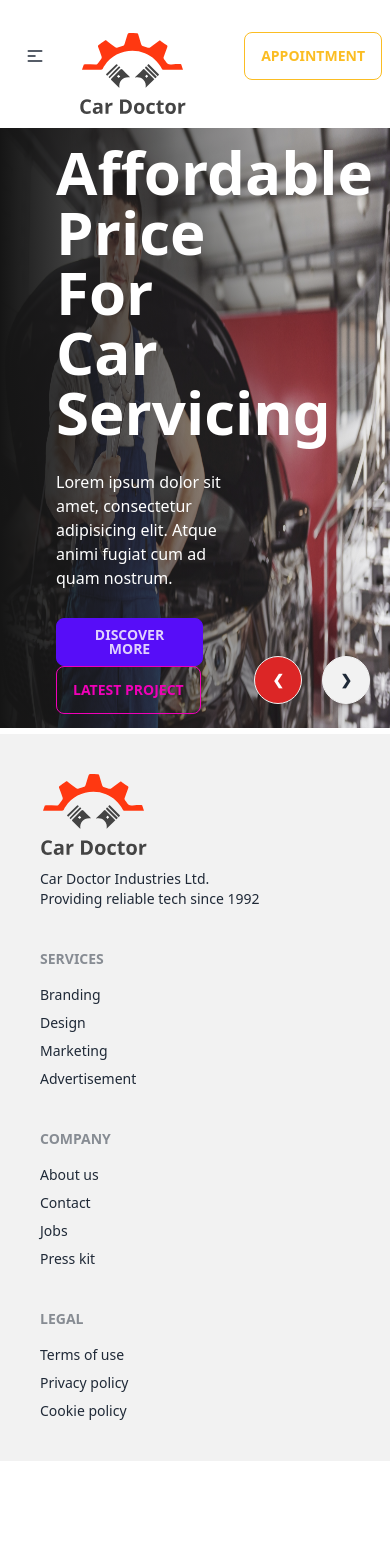
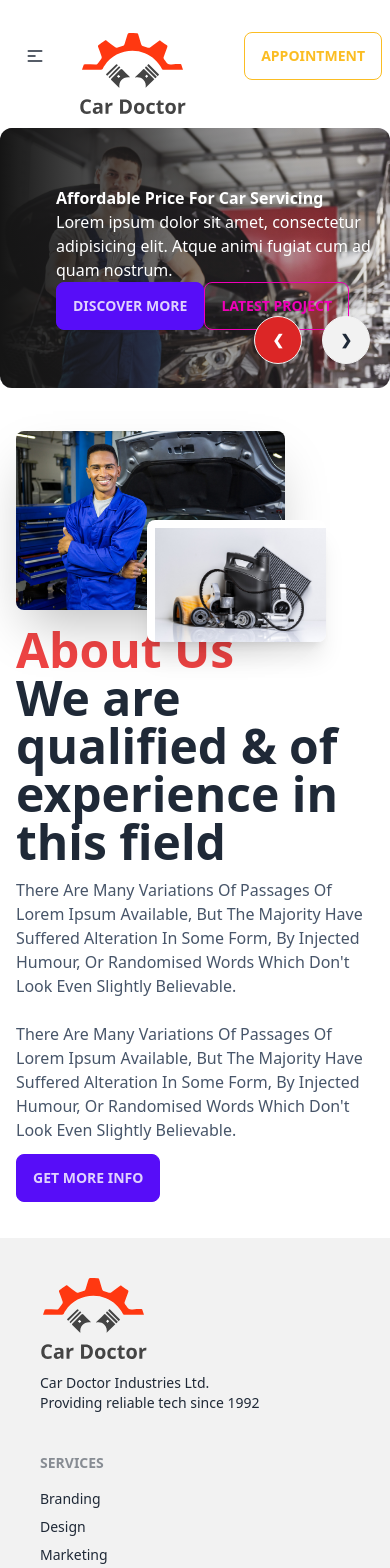
Before and after one commit to ras1k/car-doctor-client, a React (Vite) app: page / in a window 390 px wide. Shown: the top 1568 px of the page. Before the commit the page ends 1461 px from the top, so only its background shows below. Built offline with nearby package versions, Linux system fonts and the light colour scheme.

Commit message:
hero added

```diff
--- /dev/null
+++ b/src/pages/Home/About/About.jsx
@@ -0,0 +1,27 @@
+import React from 'react';
+import person from '../../../assets/images/about_us/person.jpg'
+import parts from '../../../assets/images/about_us/parts.jpg'
+
+const About = () => {
+    return (
+        <div>
+            <div className="hero min-h-screen">
+                <div className="hero-content flex-col lg:flex-row">
+                    <div className='lg:w-1/2 relative'>
+                        <img src={person} className="w-3/4 rounded-lg shadow-2xl" />
+                        <img src={parts} className="w-1/2 absolute right-12 top-1/2 rounded-lg border-white border-l-8 border-t-8 shadow-xl" />
+                    </div>
+                    <div className='lg:w-1/2'>
+                        <h1 className="text-5xl text-red-500 font-bold">About Us</h1>
+                        <h1 className="text-5xl font-bold">We are qualified & of experience in this field</h1>
+                        <p className="py-3 text-slate-600">There Are Many Variations Of Passages Of Lorem Ipsum Available, But The Majority Have Suffered Alteration In Some Form, By Injected Humour, Or Randomised Words Which Don't Look Even Slightly Believable.</p>
+                        <p className="py-3 text-slate-600">There Are Many Variations Of Passages Of Lorem Ipsum Available, But The Majority Have Suffered Alteration In Some Form, By Injected Humour, Or Randomised Words Which Don't Look Even Slightly Believable.</p>
+                        <button className="btn btn-primary">Get More Info</button>
+                    </div>
+                </div>
+            </div>
+        </div>
+    );
+};
+
+export default About;
--- a/src/pages/Home/Banner/Banner.jsx
+++ b/src/pages/Home/Banner/Banner.jsx
@@ -8,17 +8,17 @@
 
 const Banner = () => {
     return (
-        <div className="carousel w-full h-[600px]">
+        <div className="carousel md:w-full md:h-[500px]">
             <div id="slide1" className="carousel-item relative w-full">
-                <img src={img1} className="w-full" />
-                <div className="absolute flex items-center h-full  gap-5 left-0 top-0 pl-14 bottom-0 bg-gradient-to-r from-[#151515] to-[rgba(21- 21- 21- 0)] ">
-                    <div className='text-white space-y-7 w-1/2'>
-                        <h2 className='text-6xl font-bold'>
+                <img src={img1} className="w-full rounded-xl" />
+                <div className="absolute rounded-xl flex items-center h-full  gap-5 left-0 top-0 pl-14 bottom-0 bg-gradient-to-r from-[#151515] to-[rgba(21- 21- 21- 0)] ">
+                    <div className='text-white md:space-y-7 md:w-1/2'>
+                        <h2 className='md:text-6xl font-bold'>
                             <p>Affordable Price For Car Servicing</p>
                         </h2>
                         <p>Lorem ipsum dolor sit amet, consectetur adipisicing elit. Atque animi fugiat cum ad quam nostrum.</p>
-                        <div>
-                            <button className='btn btn-primary mr-5'>Discover More</button>
+                        <div className=''>
+                            <button className='btn btn-primary md:mr-5'>Discover More</button>
                             <button className='btn btn-outline btn-secondary'>Latest Project</button>
                         </div>
 
@@ -30,8 +30,8 @@
                 </div>
             </div>
             <div id="slide2" className="carousel-item relative w-full">
-                <img src={img2} className="w-full" />
-                <div className="absolute flex items-center h-full  gap-5 left-0 top-0 pl-14 bottom-0 bg-gradient-to-r from-[#151515] to-[rgba(21- 21- 21- 0)] ">
+                <img src={img2} className="w-full rounded-xl" />
+                <div className="absolute flex rounded-xl items-center h-full  gap-5 left-0 top-0 pl-14 bottom-0 bg-gradient-to-r from-[#151515] to-[rgba(21- 21- 21- 0)] ">
                     <div className='text-white space-y-7 w-1/2'>
                         <h2 className='text-6xl font-bold'>
                             <p>Affordable Price For Car Servicing</p>
@@ -50,8 +50,8 @@
                 </div>
             </div>
             <div id="slide3" className="carousel-item relative w-full">
-                <img src={img3} className="w-full" />
-                <div className="absolute flex items-center h-full  gap-5 left-0 top-0 pl-14 bottom-0 bg-gradient-to-r from-[#151515] to-[rgba(21- 21- 21- 0)] ">
+                <img src={img3} className="w-full rounded-xl" />
+                <div className="absolute flex rounded-xl items-center h-full  gap-5 left-0 top-0 pl-14 bottom-0 bg-gradient-to-r from-[#151515] to-[rgba(21- 21- 21- 0)] ">
                     <div className='text-white space-y-7 w-1/2'>
                         <h2 className='text-6xl font-bold'>
                             <p>Affordable Price For Car Servicing</p>
@@ -70,8 +70,8 @@
                 </div>
             </div>
             <div id="slide4" className="carousel-item relative w-full">
-                <img src={img4} className="w-full" />
-                <div className="absolute flex items-center h-full  gap-5 left-0 top-0 pl-14 bottom-0 bg-gradient-to-r from-[#151515] to-[rgba(21- 21- 21- 0)] ">
+                <img src={img4} className="w-full rounded-xl" />
+                <div className="absolute rounded-xl flex items-center h-full  gap-5 left-0 top-0 pl-14 bottom-0 bg-gradient-to-r from-[#151515] to-[rgba(21- 21- 21- 0)] ">
                     <div className='text-white space-y-7 w-1/2'>
                         <h2 className='text-6xl font-bold'>
                             <p>Affordable Price For Car Servicing</p>
--- a/src/pages/Home/Home/Home.jsx
+++ b/src/pages/Home/Home/Home.jsx
@@ -1,10 +1,12 @@
 import React from 'react';
 import Banner from '../Banner/Banner';
+import About from '../About/About';
 
 const Home = () => {
     return (
         <div>
             <Banner></Banner>
+            <About></About>
         </div>
     );
 };
```
